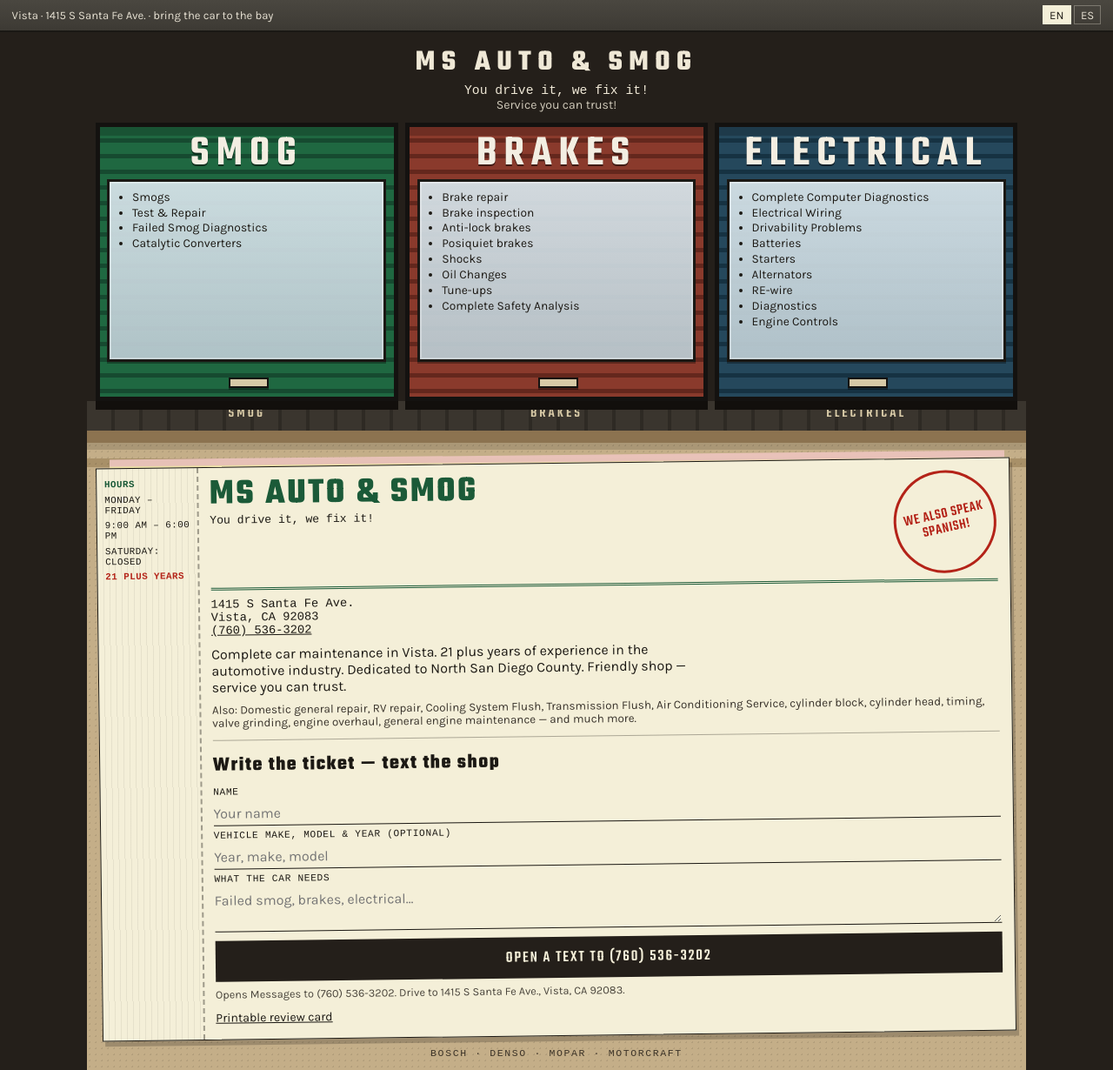
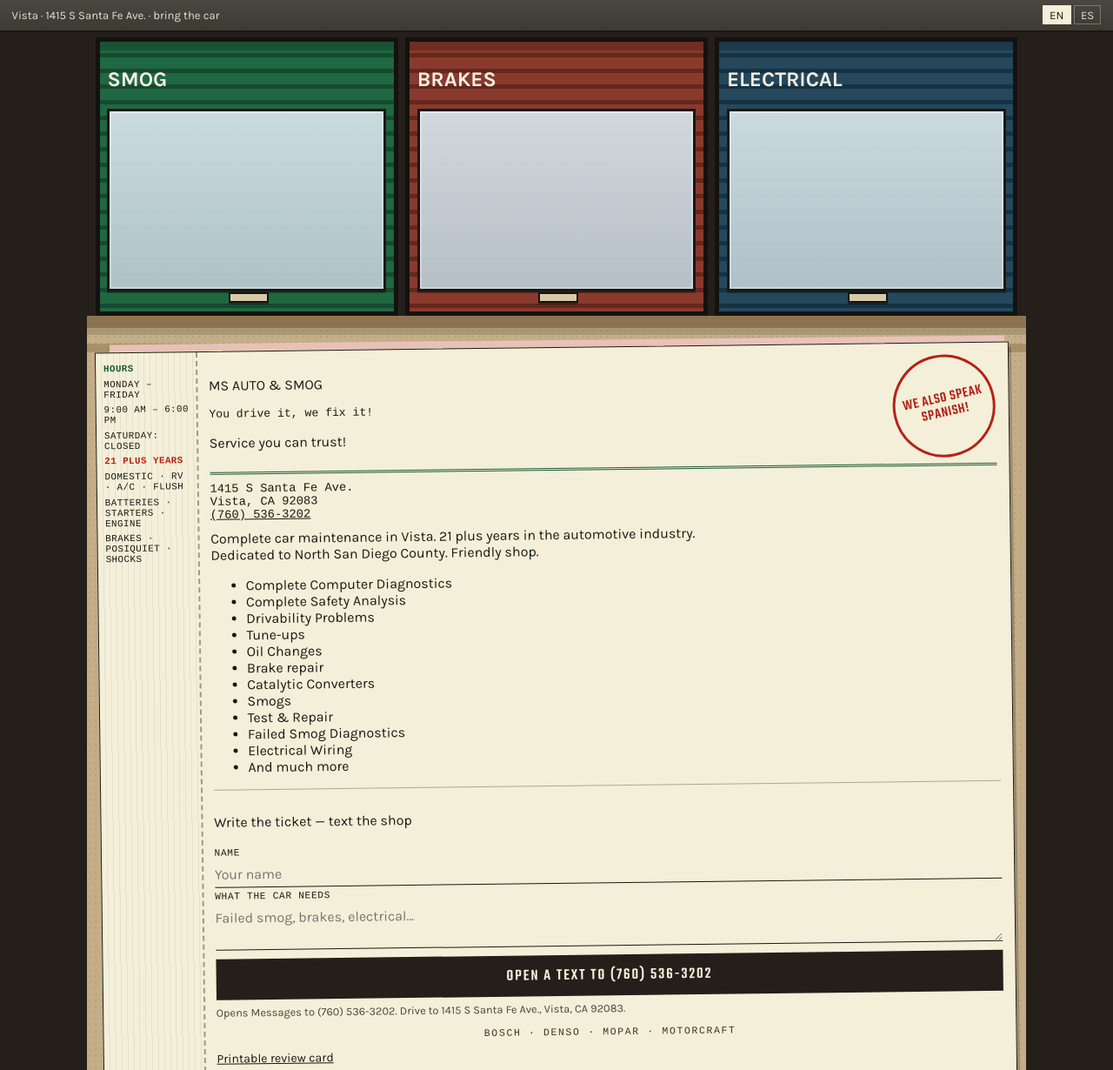
Before and after one commit to nitantbhartia/ms-auto-smog-preview, a website: page index.html in a window 1280 px wide. Shown: the top 1230 px of the page at 87% size. Drawn offline with Linux system fonts and the light colour scheme; a web font is replaced by a local one.

Commit message:
Restyle homepage into a mailed trade object

```diff
--- a/index.html
+++ b/index.html
@@ -4,71 +4,33 @@
   <meta charset="utf-8">
   <meta name="viewport" content="width=device-width, initial-scale=1">
   <title>MS Auto &amp; Smog — 1415 S Santa Fe Ave., Vista</title>
-  <meta name="description" content="MS Auto &amp; Smog in Vista. Smog, brakes, electrical. 1415 S Santa Fe Ave., Vista, CA 92083. (760) 536-3202. We also speak Spanish. 21 plus years.">
+  <meta name="description" content="MS Auto &amp; Smog in Vista. Complete car maintenance, smogs, brakes, electrical. 1415 S Santa Fe Ave., Vista, CA 92083. (760) 536-3202. We also speak Spanish. 21 plus years.">
   <link rel="stylesheet" href="styles.css">
 </head>
 <body>
+  <div class="mail" aria-label="MS Auto &amp; Smog bay and repair ticket">
+    <div class="wall">
       <header class="steel">
-    <span data-en="Vista · 1415 S Santa Fe Ave. · bring the car to the bay" data-es="Vista · 1415 S Santa Fe Ave. · traiga el auto al taller">Vista · 1415 S Santa Fe Ave. · bring the car to the bay</span>
+        <span data-en="Vista · 1415 S Santa Fe Ave. · bring the car" data-es="Vista · 1415 S Santa Fe Ave. · traiga el auto">Vista · 1415 S Santa Fe Ave. · bring the car</span>
         <nav class="lang" aria-label="Language">
           <button type="button" data-set="en" aria-pressed="true">EN</button>
           <button type="button" data-set="es" aria-pressed="false">ES</button>
         </nav>
       </header>
-
-  <div class="shop">
-    <p class="shop-kicker">MS AUTO &amp; SMOG</p>
-    <p class="shop-tag" data-en="You drive it, we fix it!" data-es="¡Usted lo maneja, nosotros lo reparamos!">You drive it, we fix it!</p>
-    <p class="shop-trust" data-en="Service you can trust!" data-es="¡Servicio de confianza!">Service you can trust!</p>
-  </div>
-
-  <div class="doors" aria-label="Shop bays">
-    <section class="bay smog" aria-labelledby="bay-smog">
-      <h2 id="bay-smog">SMOG</h2>
-      <div class="glass">
-        <ul>
-          <li data-en="Smogs" data-es="Smog">Smogs</li>
-          <li data-en="Test &amp; Repair" data-es="Prueba y reparación">Test &amp; Repair</li>
-          <li data-en="Failed Smog Diagnostics" data-es="Diagnóstico de smog reprobado">Failed Smog Diagnostics</li>
-          <li data-en="Catalytic Converters" data-es="Convertidores catalíticos">Catalytic Converters</li>
-        </ul>
-      </div>
+      <div class="doors">
+        <section class="bay smog">
+          <h1>SMOG</h1>
+          <div class="glass" aria-hidden="true"></div>
         </section>
-    <section class="bay brakes" aria-labelledby="bay-brakes">
-      <h2 id="bay-brakes">BRAKES</h2>
-      <div class="glass">
-        <ul>
-          <li data-en="Brake repair" data-es="Reparación de frenos">Brake repair</li>
-          <li data-en="Brake inspection" data-es="Inspección de frenos">Brake inspection</li>
-          <li data-en="Anti-lock brakes" data-es="Frenos antibloqueo">Anti-lock brakes</li>
-          <li data-en="Posiquiet brakes" data-es="Frenos Posiquiet">Posiquiet brakes</li>
-          <li data-en="Shocks" data-es="Amortiguadores">Shocks</li>
-          <li data-en="Oil Changes" data-es="Cambio de aceite">Oil Changes</li>
-          <li data-en="Tune-ups" data-es="Afinación">Tune-ups</li>
-          <li data-en="Complete Safety Analysis" data-es="Análisis de seguridad completo">Complete Safety Analysis</li>
-        </ul>
-      </div>
+        <section class="bay brakes">
+          <h1>BRAKES</h1>
+          <div class="glass" aria-hidden="true"></div>
         </section>
-    <section class="bay electrical" aria-labelledby="bay-elec">
-      <h2 id="bay-elec">ELECTRICAL</h2>
-      <div class="glass">
-        <ul>
-          <li data-en="Complete Computer Diagnostics" data-es="Diagnóstico por computadora completo">Complete Computer Diagnostics</li>
-          <li data-en="Electrical Wiring" data-es="Cableado eléctrico">Electrical Wiring</li>
-          <li data-en="Drivability Problems" data-es="Problemas de manejo">Drivability Problems</li>
-          <li data-en="Batteries" data-es="Baterías">Batteries</li>
-          <li data-en="Starters" data-es="Marchas">Starters</li>
-          <li data-en="Alternators" data-es="Alternadores">Alternators</li>
-          <li data-en="RE-wire" data-es="Recableado">RE-wire</li>
-          <li data-en="Diagnostics" data-es="Diagnóstico">Diagnostics</li>
-          <li data-en="Engine Controls" data-es="Controles del motor">Engine Controls</li>
-        </ul>
-      </div>
+        <section class="bay electrical">
+          <h1>ELECTRICAL</h1>
+          <div class="glass" aria-hidden="true"></div>
         </section>
       </div>
-
-  <div class="apron" aria-hidden="true">
-    <span>SMOG</span><span>BRAKES</span><span>ELECTRICAL</span>
     </div>
 
     <div class="counter">
@@ -80,38 +42,52 @@
           <p>9:00 AM – 6:00 PM</p>
           <p data-en="Saturday: Closed" data-es="Sábado: Cerrado">Saturday: Closed</p>
           <p class="years" data-en="21 plus years" data-es="Más de 21 años">21 plus years</p>
+          <p class="codes" data-en="Domestic · RV · A/C · flush" data-es="Nacional · RV · A/C · lavado">Domestic · RV · A/C · flush</p>
+          <p class="codes" data-en="Batteries · starters · engine" data-es="Baterías · marchas · motor">Batteries · starters · engine</p>
+          <p class="codes" data-en="Brakes · Posiquiet · shocks" data-es="Frenos · Posiquiet · amortiguadores">Brakes · Posiquiet · shocks</p>
         </aside>
         <div class="ticket-body">
           <header class="ticket-head">
             <div>
-            <h1>MS AUTO &amp; SMOG</h1>
+              <p class="co">MS AUTO &amp; SMOG</p>
               <p class="tag" data-en="You drive it, we fix it!" data-es="¡Usted lo maneja, nosotros lo reparamos!">You drive it, we fix it!</p>
+              <p class="trust" data-en="Service you can trust!" data-es="¡Servicio de confianza!">Service you can trust!</p>
             </div>
             <p class="stamp" lang="en">WE ALSO SPEAK SPANISH!</p>
           </header>
           <p class="where">1415 S Santa Fe Ave.<br>Vista, CA 92083<br><a class="plain" href="tel:+17605363202">(760) 536-3202</a></p>
-        <p class="lede" data-en="Complete car maintenance in Vista. 21 plus years of experience in the automotive industry. Dedicated to North San Diego County. Friendly shop — service you can trust." data-es="Mantenimiento completo de autos en Vista. Más de 21 años de experiencia en la industria automotriz. Al servicio del norte del Condado de San Diego. Taller amable — servicio de confianza.">Complete car maintenance in Vista. 21 plus years of experience in the automotive industry. Dedicated to North San Diego County. Friendly shop — service you can trust.</p>
-        <p class="also"><span data-en="Also" data-es="También">Also</span>: <span data-en="Domestic general repair, RV repair, Cooling System Flush, Transmission Flush, Air Conditioning Service, cylinder block, cylinder head, timing, valve grinding, engine overhaul, general engine maintenance — and much more." data-es="Reparación general nacional, reparación de RV, lavado del sistema de enfriamiento, lavado de transmisión, servicio de aire acondicionado, block, cabeza, tiempo, rectificado de válvulas, reconstrucción del motor, mantenimiento general del motor — y mucho más.">Domestic general repair, RV repair, Cooling System Flush, Transmission Flush, Air Conditioning Service, cylinder block, cylinder head, timing, valve grinding, engine overhaul, general engine maintenance — and much more.</span></p>
-
-        <form class="wo" id="job-form">
-          <h2 data-en="Write the ticket — text the shop" data-es="Llene el ticket — mensaje al taller">Write the ticket — text the shop</h2>
+          <p class="lede" data-en="Complete car maintenance in Vista. 21 plus years in the automotive industry. Dedicated to North San Diego County. Friendly shop." data-es="Mantenimiento completo de autos en Vista. Más de 21 años en la industria automotriz. Al servicio del norte del Condado de San Diego. Taller amable.">Complete car maintenance in Vista. 21 plus years in the automotive industry. Dedicated to North San Diego County. Friendly shop.</p>
+          <ul class="checks">
+            <li data-en="Complete Computer Diagnostics" data-es="Diagnóstico por computadora completo">Complete Computer Diagnostics</li>
+            <li data-en="Complete Safety Analysis" data-es="Análisis de seguridad completo">Complete Safety Analysis</li>
+            <li data-en="Drivability Problems" data-es="Problemas de manejo">Drivability Problems</li>
+            <li data-en="Tune-ups" data-es="Afinación">Tune-ups</li>
+            <li data-en="Oil Changes" data-es="Cambio de aceite">Oil Changes</li>
+            <li data-en="Brake repair" data-es="Reparación de frenos">Brake repair</li>
+            <li data-en="Catalytic Converters" data-es="Convertidores catalíticos">Catalytic Converters</li>
+            <li>Smogs</li>
+            <li data-en="Test &amp; Repair" data-es="Prueba y reparación">Test &amp; Repair</li>
+            <li data-en="Failed Smog Diagnostics" data-es="Diagnóstico de smog reprobado">Failed Smog Diagnostics</li>
+            <li data-en="Electrical Wiring" data-es="Cableado eléctrico">Electrical Wiring</li>
+            <li data-en="And much more" data-es="Y mucho más">And much more</li>
+          </ul>
+          <form class="wo" id="job-form" action="sms:+17605363202" method="get">
+            <p class="wo-label" data-en="Write the ticket — text the shop" data-es="Llene el ticket — mensaje al taller">Write the ticket — text the shop</p>
             <label for="name" data-en="Name" data-es="Nombre">Name</label>
             <input id="name" name="name" required data-en-placeholder="Your name" data-es-placeholder="Su nombre">
-          <label for="vehicle" data-en="Vehicle make, model &amp; year (optional)" data-es="Marca, modelo y año (opcional)">Vehicle make, model &amp; year (optional)</label>
-          <input id="vehicle" name="vehicle" data-en-placeholder="Year, make, model" data-es-placeholder="Año, marca, modelo">
             <label for="need" data-en="What the car needs" data-es="Qué necesita el auto">What the car needs</label>
             <textarea id="need" name="need" required data-en-placeholder="Failed smog, brakes, electrical…" data-es-placeholder="Smog reprobado, frenos, eléctrico…"></textarea>
             <p id="job-err" hidden class="hint" data-en="Name and what the car needs are required." data-es="Nombre y lo que necesita el auto son obligatorios.">Name and what the car needs are required.</p>
             <button type="submit" data-en="Open a text to (760) 536-3202" data-es="Abrir mensaje a (760) 536-3202">Open a text to (760) 536-3202</button>
             <p class="hint" data-en="Opens Messages to (760) 536-3202. Drive to 1415 S Santa Fe Ave., Vista, CA 92083." data-es="Abre Mensajes al (760) 536-3202. Lleve el auto a 1415 S Santa Fe Ave., Vista, CA 92083.">Opens Messages to (760) 536-3202. Drive to 1415 S Santa Fe Ave., Vista, CA 92083.</p>
           </form>
+          <p class="parts">Bosch · Denso · Mopar · Motorcraft</p>
           <p class="review-link"><a class="plain" href="review.html" data-en="Printable review card" data-es="Tarjeta de reseña para imprimir">Printable review card</a></p>
         </div>
       </article>
-    <p class="parts">Bosch · Denso · Mopar · Motorcraft</p>
     </div>
-
-  <footer class="foot">MS Auto &amp; Smog · 1415 S Santa Fe Ave., Vista, CA 92083 · (760) 536-3202<br>© 2023 YOU DRIVE IT WE FIX IT</footer>
+    <p class="foot">MS Auto &amp; Smog · 1415 S Santa Fe Ave., Vista, CA 92083 · (760) 536-3202<br>© 2023 YOU DRIVE IT WE FIX IT</p>
+  </div>
   <script src="script.js"></script>
 </body>
 </html>
```
Lines whose indentation alone changed are shown as unchanged.
